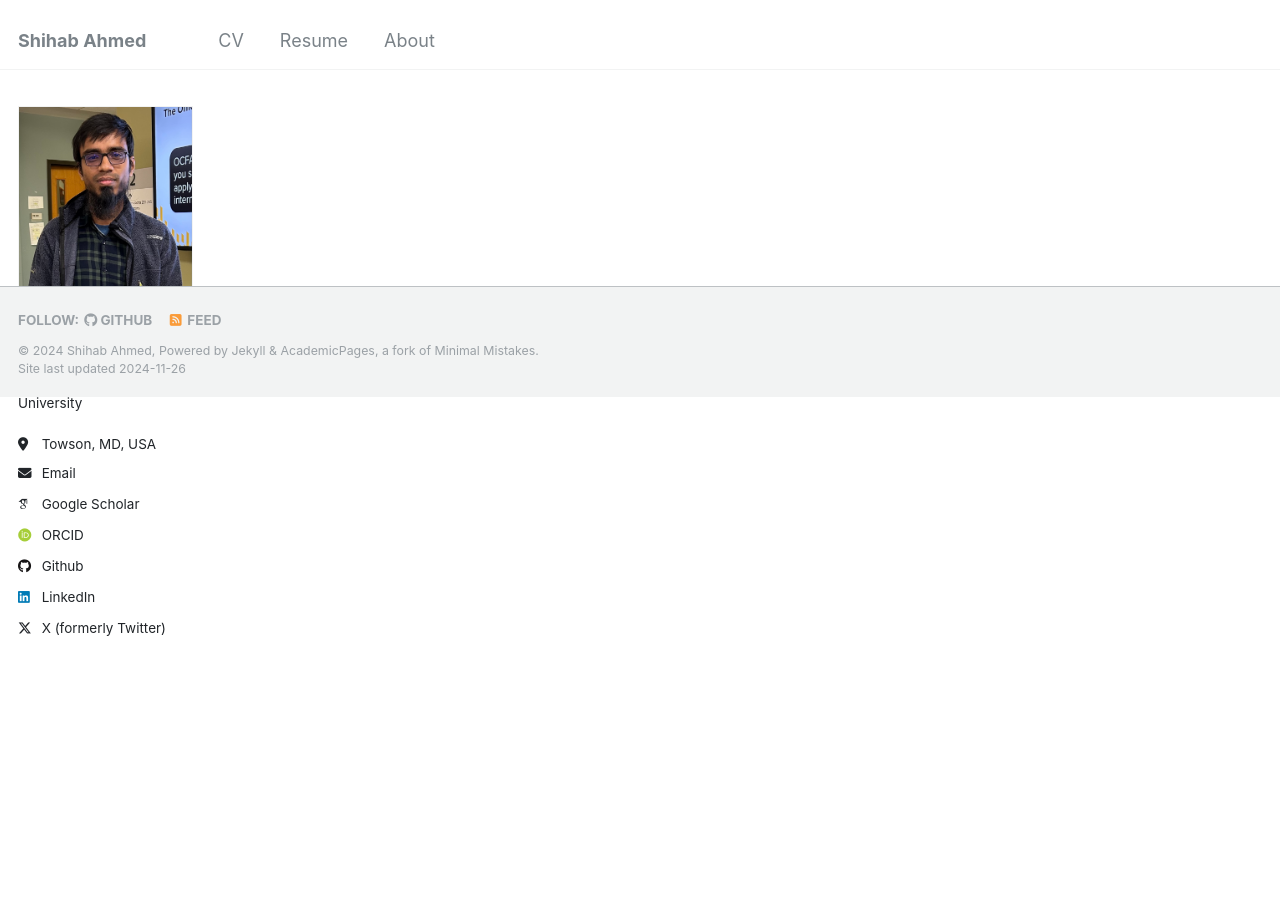
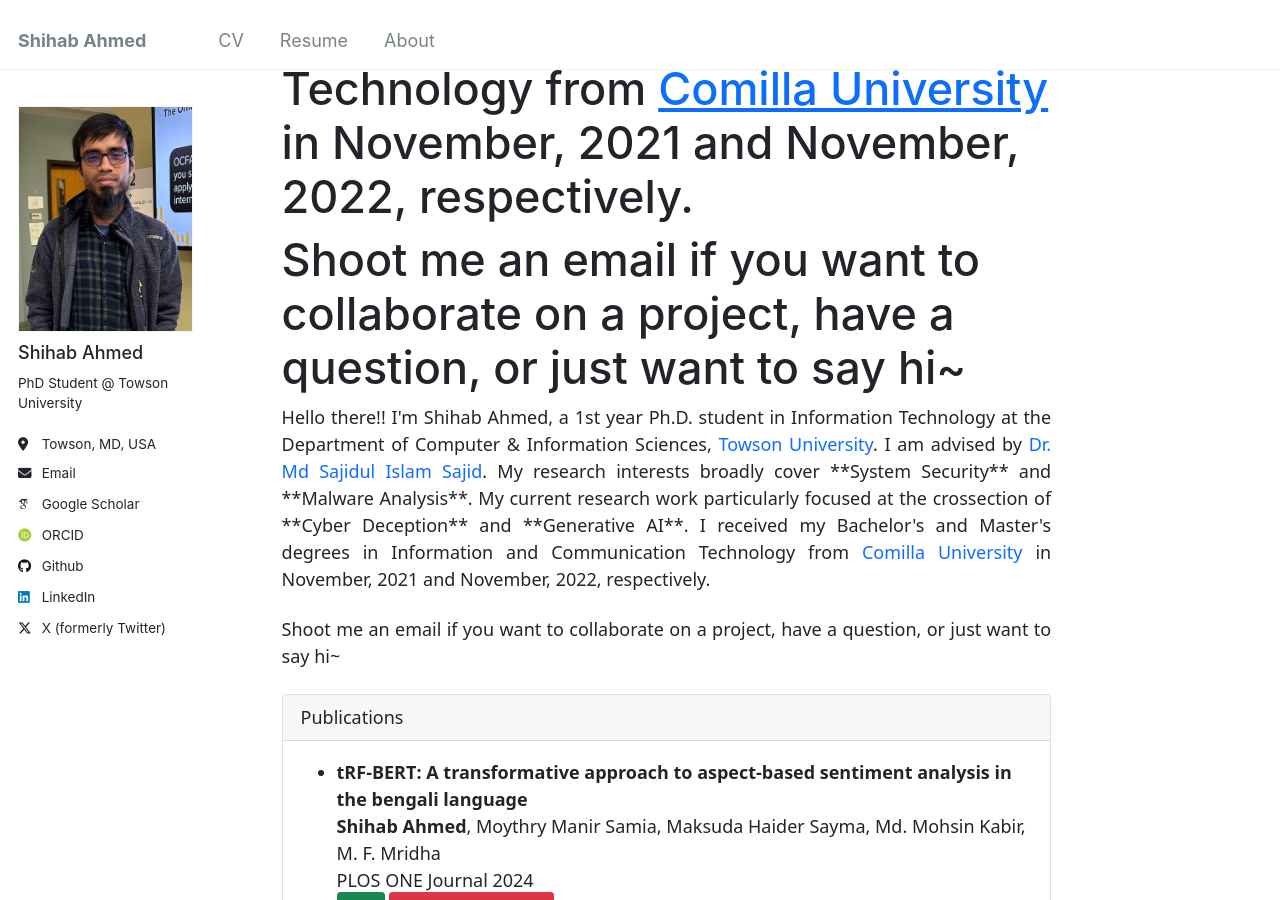
Before and after one commit to sahmed09/sahmed09.github.io, a Jekyll site: the page built from _pages/about.md, in a window 1280 px wide and 900 px high, scrolled down 863 px. Built offline with Jekyll 4.4.1, drawn with Linux system fonts in a browser that asks for light colours; some web fonts are replaced.

Commit message:
Update about.md

```diff
--- a/_pages/about.md
+++ b/_pages/about.md
@@ -10,9 +10,15 @@ redirect_from:
 <link href="https://cdn.jsdelivr.net/npm/bootstrap@5.0.2/dist/css/bootstrap.min.css" rel="stylesheet" integrity="sha384-EVSTQN3/azprG1Anm3QDgpJLIm9Nao0Yz1ztcQTwFspd3yD65VohhpuuCOmLASjC" crossorigin="anonymous">
 </head>
 
-Hello there!! I'm Shihab Ahmed, a 1st year Ph.D. student in Information Technology at the Department of Computer & Information Sciences, [Towson University](https://www.towson.edu/fcsm/departments/computerinfosci/). I am advised by [Dr. Md Sajidul Islam Sajid](https://sajid36.github.io/). My research interests broadly cover **System Security** and **Malware Analysis**. My current research work particularly focused at the crossection of **Cyber Deception** and **Generative AI**. I received my Bachelor's and Master's degrees in Information and Communication Technology from [Comilla University]([https://cse.buet.ac.bd/](http://cou.ac.bd/dpict/department-details)) in November, 2021 and November, 2022, respectively.
+# Hello there!! I'm Shihab Ahmed, a 1st year Ph.D. student in Information Technology at the Department of Computer & Information Sciences, [Towson University](https://www.towson.edu/fcsm/departments/computerinfosci/). I am advised by [Dr. Md Sajidul Islam Sajid](https://sajid36.github.io/). My research interests broadly cover **System Security** and **Malware Analysis**. My current research work particularly focused at the crossection of **Cyber Deception** and **Generative AI**. I received my Bachelor's and Master's degrees in Information and Communication Technology from [Comilla University](http://cou.ac.bd/dpict/department-details) in November, 2021 and November, 2022, respectively.
 
-Shoot me an email if you want to collaborate on a project, have a question, or just want to say hi~
+# Shoot me an email if you want to collaborate on a project, have a question, or just want to say hi~
+
+<div style="text-align:justify;">
+<p>Hello there!! I'm Shihab Ahmed, a 1st year Ph.D. student in Information Technology at the Department of Computer & Information Sciences, <a href="https://www.towson.edu/fcsm/departments/computerinfosci/" style="text-decoration:none">Towson University</a>. I am advised by <a href="https://sajid36.github.io/" style="text-decoration:none">Dr. Md Sajidul Islam Sajid</a>. My research interests broadly cover **System Security** and **Malware Analysis**. My current research work particularly focused at the crossection of **Cyber Deception** and **Generative AI**. I received my Bachelor's and Master's degrees in Information and Communication Technology from <a href="http://cou.ac.bd/dpict/department-details" style="text-decoration:none">Comilla University</a> in November, 2021 and November, 2022, respectively.</p>
+
+<p>Shoot me an email if you want to collaborate on a project, have a question, or just want to say hi~</p>
+</div>
 
 <div class="card">
   <div class="card-header">
```
